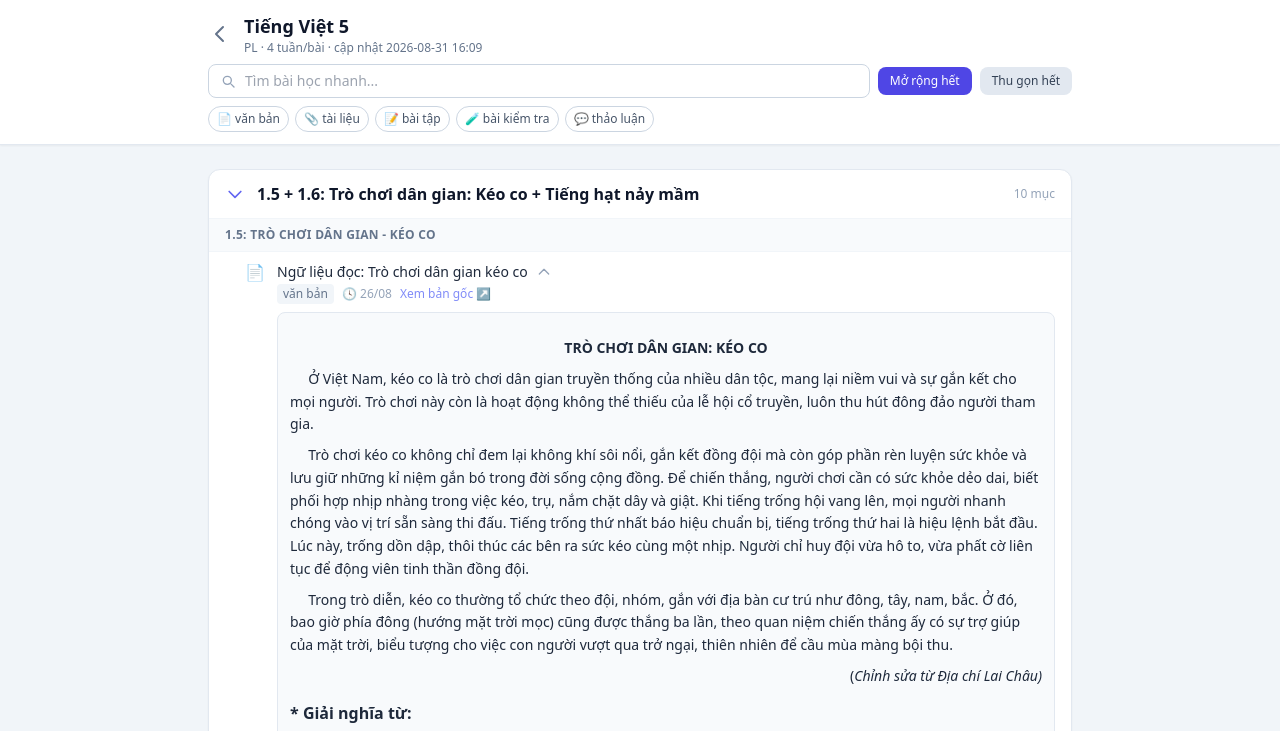
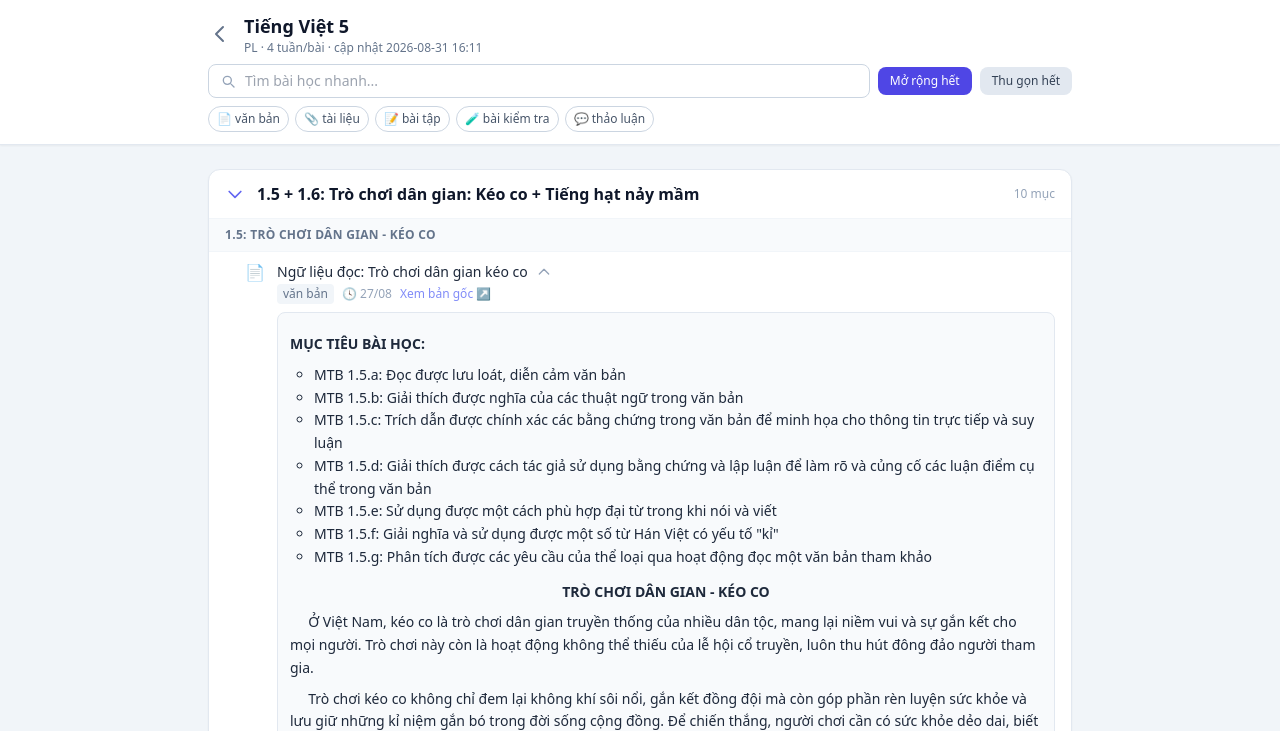
Before and after one commit to sinarale/lms-app, a plain HTML site: page public/pl/tieng-viet-5.html in a window 1280 px wide. Both pictures are taken after a click on the button "Mở rộng hết". Shown: the top 731 px of the page. Drawn offline with nearby package versions, Linux system fonts and the light colour scheme; no server answers.

Commit message:
publish: 2026-08-31 16:13

```diff
--- a/public/pl/tieng-viet-5.html
+++ b/public/pl/tieng-viet-5.html
@@ -141,7 +141,7 @@
         </a>
         <div class="min-w-0 flex-1">
           <h1 class="text-lg font-bold text-slate-900 truncate">Tiếng Việt 5</h1>
-          <p class="text-xs text-slate-500">PL · 4 tuần/bài · cập nhật 2026-08-31 16:09</p>
+          <p class="text-xs text-slate-500">PL · 4 tuần/bài · cập nhật 2026-08-31 16:11</p>
         </div>
       </div>
       <div class="mt-2 flex items-center gap-2">
@@ -299,7 +299,7 @@
 
 
 
-                <span title="Cập nhật lần cuối tại nguồn">🕓 26/08</span>
+                <span title="Cập nhật lần cuối tại nguồn">🕓 27/08</span>
 
 
                 <a href="https://lms.vinschool.edu.vn/courses/80102/pages/ngu-lieu-doc-tro-choi-dan-gian-keo-co" target="_blank" rel="noopener"
@@ -310,7 +310,17 @@
 
               <div x-show="o" x-collapse x-cloak
                    class="lms-content mt-2 mb-1 p-3 rounded-lg bg-slate-50 border border-slate-200 text-sm leading-relaxed">
-                <h1 style="text-align: center;"><strong>TRÒ CHƠI DÂN GIAN: KÉO CO</strong></h1>
+                <p><strong>MỤC TIÊU BÀI HỌC:</strong></p>
+<ul style="list-style-type: circle;">
+<li>MTB 1.5.a: Đọc được lưu loát, diễn cảm văn bản</li>
+<li>MTB 1.5.b: Giải thích được nghĩa của các thuật ngữ trong văn bản</li>
+<li>MTB 1.5.c: Trích dẫn được chính xác các bằng chứng trong văn bản để minh họa cho thông tin trực tiếp và suy luận</li>
+<li>MTB 1.5.d: Giải thích được cách tác giả sử dụng bằng chứng và lập luận để làm rõ và củng cố các luận điểm cụ thể trong văn bản</li>
+<li>MTB 1.5.e: Sử dụng được một cách phù hợp đại từ trong khi nói và viết</li>
+<li>MTB 1.5.f: Giải nghĩa và sử dụng được một số từ Hán Việt có yếu tố "kỉ"</li>
+<li>MTB 1.5.g: Phân tích được các yêu cầu của thể loại qua hoạt động đọc một văn bản tham khảo</li>
+</ul>
+<h1 style="text-align: center;"><strong>TRÒ CHƠI DÂN GIAN - KÉO CO</strong></h1>
 <p><span>     Ở Việt Nam, kéo co là trò chơi dân gian truyền thống của nhiều dân tộc, mang lại niềm vui và sự gắn kết cho mọi người. Trò chơi này còn là hoạt động không thể thiếu của lễ hội cổ truyền, luôn thu hút đông đảo người tham gia.</span></p>
 <p><span>     Trò chơi kéo co không chỉ đem lại không khí sôi nổi, gắn kết đồng đội mà còn góp phần rèn luyện sức khỏe và lưu giữ những kỉ niệm gắn bó trong đời sống cộng đồng. Để chiến thắng, người chơi cần có sức khỏe dẻo dai, biết phối hợp nhịp nhàng trong việc kéo, trụ, nắm chặt dây và giật. Khi tiếng trống hội vang lên, mọi người nhanh chóng vào vị trí sẵn sàng thi đấu. Tiếng trống thứ nhất báo hiệu chuẩn bị, tiếng trống thứ hai là hiệu lệnh bắt đầu. Lúc này, trống dồn dập, thôi thúc các bên ra sức kéo cùng một nhịp. Người chỉ huy đội vừa hô to, vừa phất cờ liên tục để động viên tinh thần đồng đội.</span></p>
 <p><span>     Trong trò diễn, kéo co thường tổ chức theo đội, nhóm, gắn với địa bàn cư trú như đông, tây, nam, bắc. Ở đó, bao giờ phía đông (hướng mặt trời mọc) cũng được thắng ba lần, theo quan niệm chiến thắng ấy có sự trợ giúp của mặt trời, biểu tượng cho việc con người vượt qua trở ngại, thiên nhiên để cầu mùa màng bội thu.</span></p>
@@ -498,7 +508,7 @@
 
 
 
-                <span title="Cập nhật lần cuối tại nguồn">🕓 26/08</span>
+                <span title="Cập nhật lần cuối tại nguồn">🕓 27/08</span>
 
 
                 <a href="https://lms.vinschool.edu.vn/courses/80102/pages/ngu-lieu-doc-tieng-hat-nay-mam" target="_blank" rel="noopener"
@@ -509,7 +519,9 @@
 
               <div x-show="o" x-collapse x-cloak
                    class="lms-content mt-2 mb-1 p-3 rounded-lg bg-slate-50 border border-slate-200 text-sm leading-relaxed">
-                <p style="text-align: left;"><strong>Văn bản: Tiếng hạt nảy mầm</strong></p>
+                <p><span><strong>1. Mục tiêu bài học</strong></span></p>
+<p>MTB 1.6.a: Đọc được lưu loát, diễn cảm văn bản<br/>MTB 1.6.b: Trích dẫn được chính xác các bằng chứng trong bài thơ để minh họa cho thông tin trực tiếp và suy luận<br/>MTB 1.6.c: Nêu được suy nghĩ, cảm xúc về nội dung bài thơ<br/>MTB 1.6.d: Phân tích được các từ ngữ có giá trị trong văn bản<br/>MTB 1.6.e: Phân tích được ảnh hưởng của các yếu tố phi ngôn ngữ trong việc thể hiện nội dung văn bản<br/>MTB 1.6.f: Phát triển được kế hoạch bài viết phù hợp với các yêu cầu về nhiệm vụ, mục đích, khán giả của bài báo cáo công việc</p>
+<p style="text-align: left;"><strong>2. Văn bản: Tiếng hạt nảy mầm</strong></p>
 <p><span>Mắt sáng, nhìn lên bảng</span></p>
 <p><span>Lớp mươi nụ môi hồng</span></p>
 <p><span>Đôi tay cô cụp mở</span></p>
```
Also changed, not shown: public/index.html (+1 -1 lines), public/mk/cong-nghe-thong-tin-1.html (+2 -2 lines), public/mk/tieng-viet-1.html (+1 -1 lines), public/.build.json.
